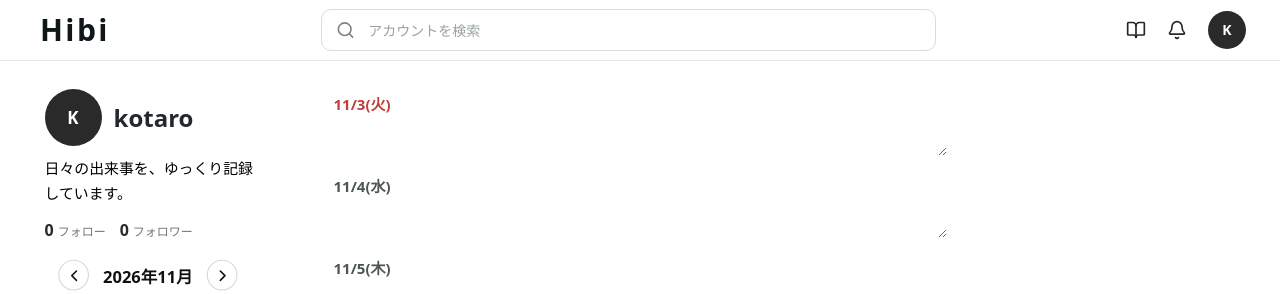
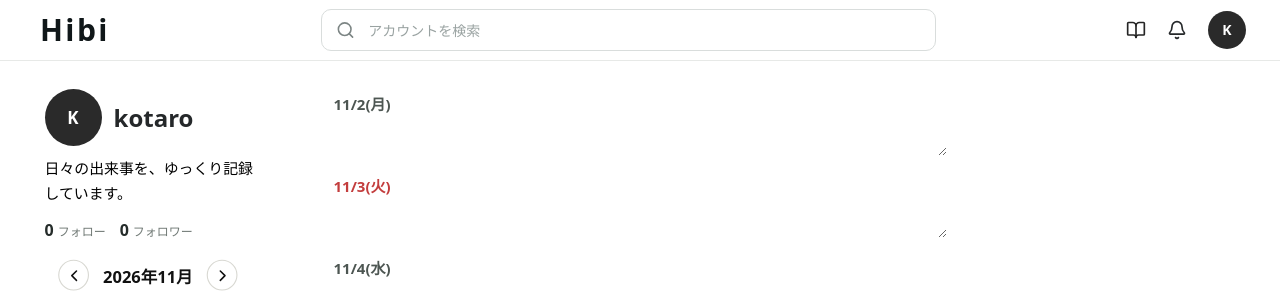
Before and after one commit to kotasimo/diary.codex, a Next.js app: page / in a window 1280 px wide. Both pictures are taken after a click on the button 1136 px from the left and 30 px from the top of the page. Shown: the top 294 px of the page. Built offline with nearby package versions, Linux system fonts and the light colour scheme.

Commit message:
show yesterday before today in records

```diff
--- a/components/diary/RecordsView.tsx
+++ b/components/diary/RecordsView.tsx
@@ -40,10 +40,14 @@ export function RecordsView({
     todayDate,
   );
   const [dates, setDates] = useState(() => {
-    return buildDates(new Date(`${earliestRecordDate}T00:00:00`), 15);
+    const yesterday = new Date();
+    yesterday.setHours(0, 0, 0, 0);
+    yesterday.setDate(yesterday.getDate() - 1);
+    const earliest = new Date(`${earliestRecordDate}T00:00:00`);
+    const first = earliest < yesterday ? earliest : yesterday;
+    return buildDates(first, 15);
   });
   const [drafts, setDrafts] = useState<Record<string, string>>({});
-  const todayRef = useRef<HTMLLabelElement | null>(null);
   const formRef = useRef<HTMLDivElement | null>(null);
   const dateRefs = useRef<Record<string, HTMLLabelElement | null>>({});
 
@@ -70,14 +74,7 @@ export function RecordsView({
 
   useEffect(() => {
     requestAnimationFrame(() => {
-      const container = formRef.current;
-      const target = todayRef.current;
-      if (container && target) {
-        container.scrollTop = Math.max(
-          0,
-          target.offsetTop - container.offsetTop - container.clientHeight / 2,
-        );
-      }
+      if (formRef.current) formRef.current.scrollTop = 0;
     });
   }, []);
 
@@ -96,12 +93,15 @@ export function RecordsView({
     const selectDate = (event: Event) => {
       const date = (event as CustomEvent<string>).detail;
       if (!date) return;
+      const previousDate = new Date(`${date}T00:00:00`);
+      previousDate.setDate(previousDate.getDate() - 1);
+      const previous = dateValue(previousDate);
       setDates((current) =>
-        current.includes(date) ? current : [...current, date].sort(),
+        [...new Set([...current, previous, date])].sort(),
       );
       requestAnimationFrame(() => {
         requestAnimationFrame(() => {
-          scrollDateToTop(date);
+          scrollDateToTop(previous);
         });
       });
     };
@@ -146,7 +146,6 @@ export function RecordsView({
                 key={date}
                 ref={(element) => {
                   dateRefs.current[date] = element;
-                  if (date === todayDate) todayRef.current = element;
                 }}
               >
                 <time dateTime={date}>{dateLabel(date)}</time>
```
